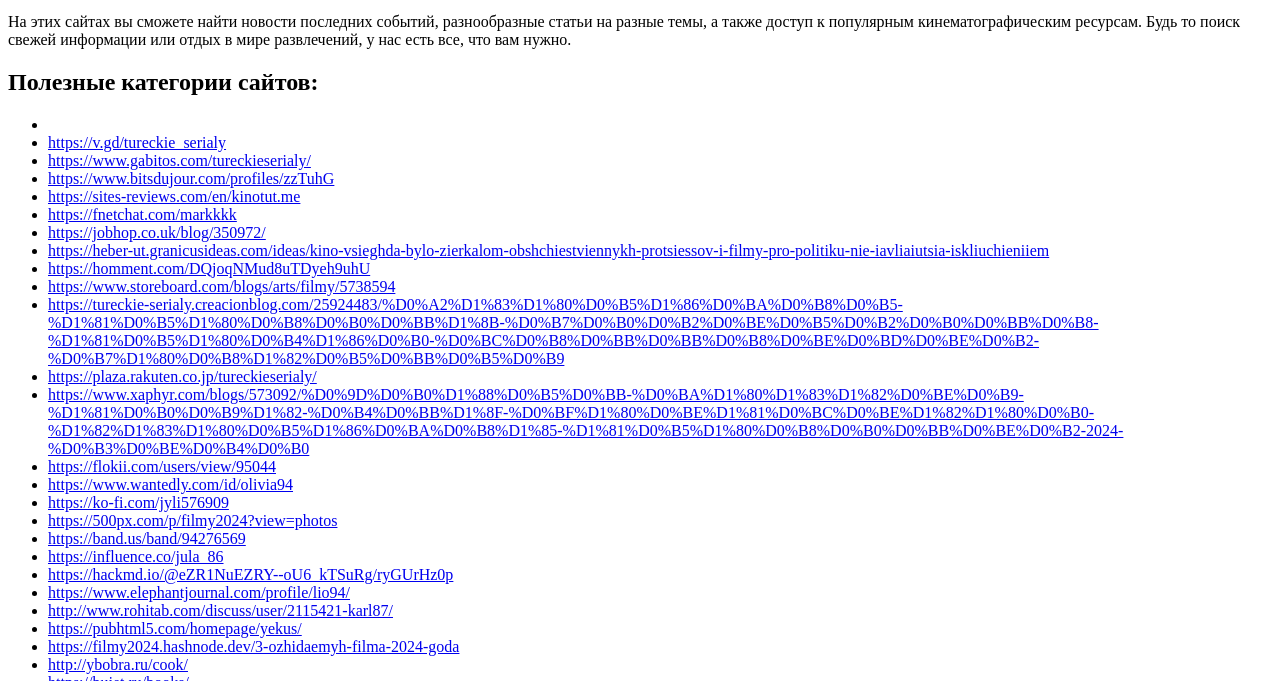
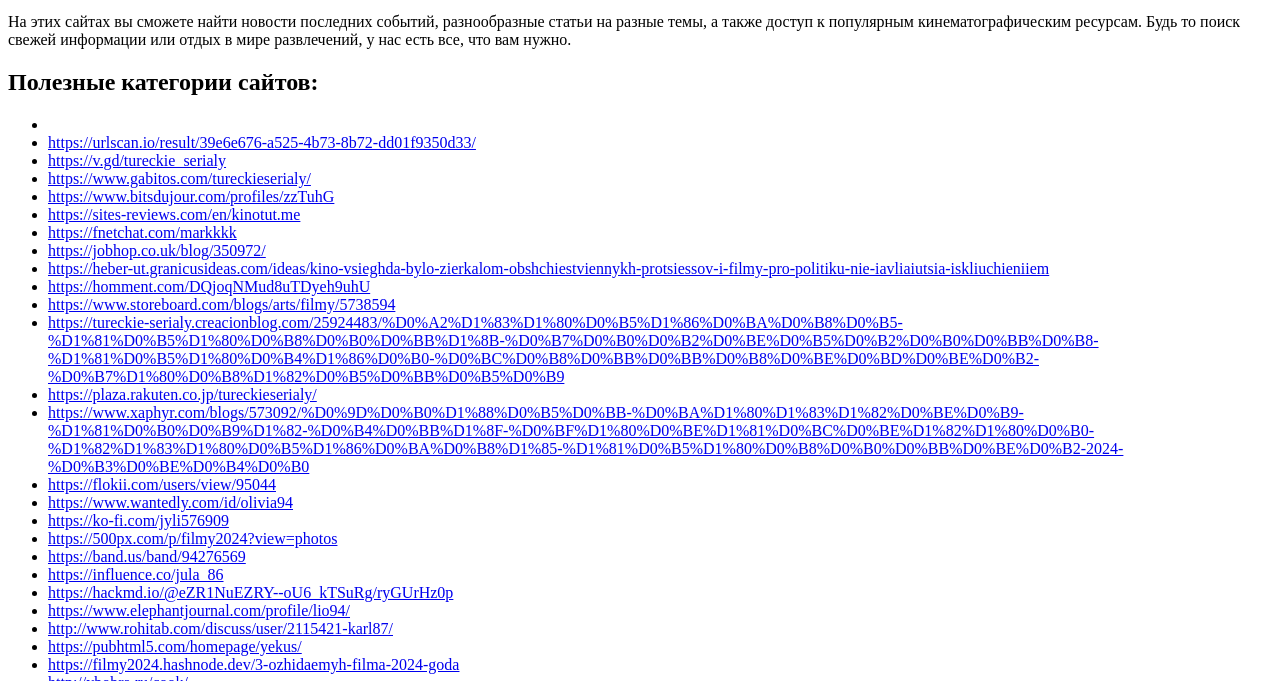
Before and after one commit to ZoriN89/kkgo.github.io, a plain HTML site: page info.html in a window 1280 px wide. Shown: the part 119-800 px from the top of the page. Drawn offline with Linux system fonts and the light colour scheme.

Commit message:
Update info.html

```diff
--- a/info.html
+++ b/info.html
@@ -18,6 +18,7 @@
         <ul>
             <li><a href=""></a></li>
 
+            <li><a href="https://urlscan.io/result/39e6e676-a525-4b73-8b72-dd01f9350d33/">https://urlscan.io/result/39e6e676-a525-4b73-8b72-dd01f9350d33/</a></li>
             <li><a href="https://v.gd/tureckie_serialy">https://v.gd/tureckie_serialy</a></li>
             <li><a href="https://www.gabitos.com/tureckieserialy/">https://www.gabitos.com/tureckieserialy/</a></li>
             <li><a href="https://www.bitsdujour.com/profiles/zzTuhG">https://www.bitsdujour.com/profiles/zzTuhG</a></li>
```
